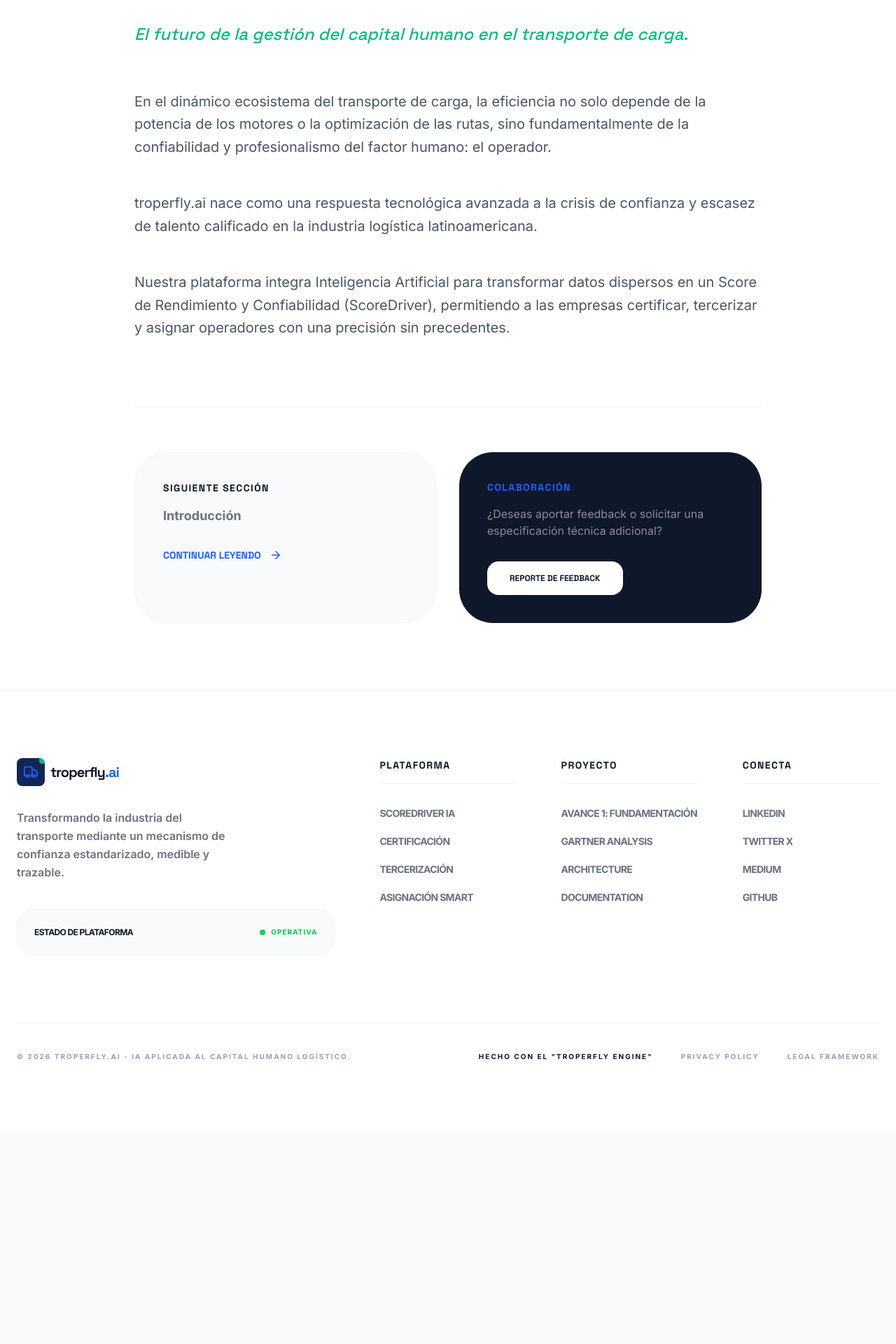
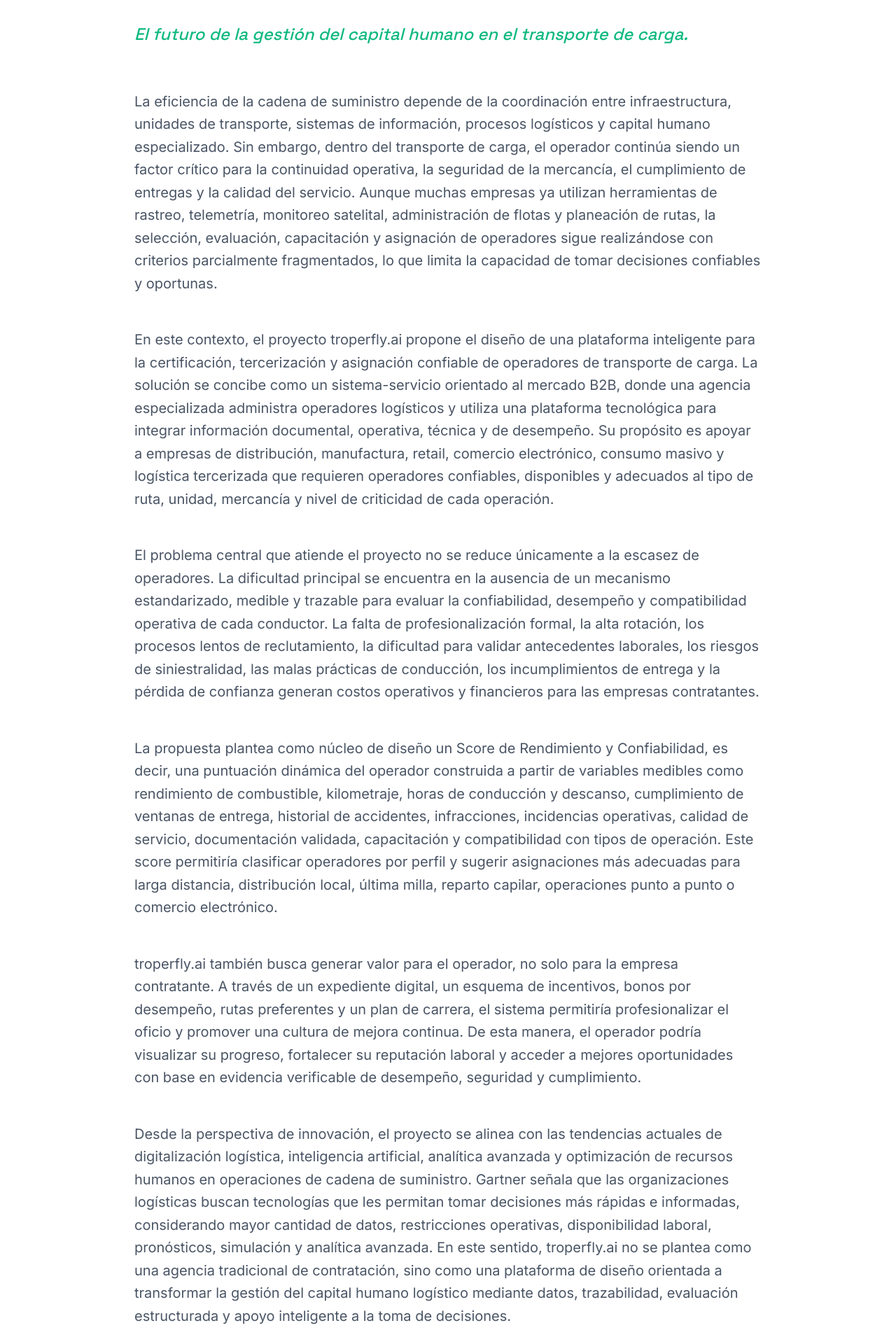
Before and after one commit to sajero/troperfly, a React (Vite) app: page /1 in a window 1280 px wide. Shown: the part 300-2220 px from the top of the page at 70% size. Before the commit the page ends 1913 px from the top, so only its background shows below. Built offline with nearby package versions, Linux system fonts and the light colour scheme.

Commit message:
Main Commit Troperfly

```diff
--- a/src/data/sections.ts
+++ b/src/data/sections.ts
@@ -14,9 +14,13 @@ export const SECTIONS: SectionContent[] = [
     subtitle: "El futuro de la gestión del capital humano en el transporte de carga.",
     category: "context",
     content: [
-      "En el dinámico ecosistema del transporte de carga, la eficiencia no solo depende de la potencia de los motores o la optimización de las rutas, sino fundamentalmente de la confiabilidad y profesionalismo del factor humano: el operador.",
-      "troperfly.ai nace como una respuesta tecnológica avanzada a la crisis de confianza y escasez de talento calificado en la industria logística latinoamericana.",
-      "Nuestra plataforma integra Inteligencia Artificial para transformar datos dispersos en un Score de Rendimiento y Confiabilidad (ScoreDriver), permitiendo a las empresas certificar, tercerizar y asignar operadores con una precisión sin precedentes."
+      "La eficiencia de la cadena de suministro depende de la coordinación entre infraestructura, unidades de transporte, sistemas de información, procesos logísticos y capital humano especializado. Sin embargo, dentro del transporte de carga, el operador continúa siendo un factor crítico para la continuidad operativa, la seguridad de la mercancía, el cumplimiento de entregas y la calidad del servicio. Aunque muchas empresas ya utilizan herramientas de rastreo, telemetría, monitoreo satelital, administración de flotas y planeación de rutas, la selección, evaluación, capacitación y asignación de operadores sigue realizándose con criterios parcialmente fragmentados, lo que limita la capacidad de tomar decisiones confiables y oportunas.",
+      "En este contexto, el proyecto troperfly.ai propone el diseño de una plataforma inteligente para la certificación, tercerización y asignación confiable de operadores de transporte de carga. La solución se concibe como un sistema-servicio orientado al mercado B2B, donde una agencia especializada administra operadores logísticos y utiliza una plataforma tecnológica para integrar información documental, operativa, técnica y de desempeño. Su propósito es apoyar a empresas de distribución, manufactura, retail, comercio electrónico, consumo masivo y logística tercerizada que requieren operadores confiables, disponibles y adecuados al tipo de ruta, unidad, mercancía y nivel de criticidad de cada operación.",
+      "El problema central que atiende el proyecto no se reduce únicamente a la escasez de operadores. La dificultad principal se encuentra en la ausencia de un mecanismo estandarizado, medible y trazable para evaluar la confiabilidad, desempeño y compatibilidad operativa de cada conductor. La falta de profesionalización formal, la alta rotación, los procesos lentos de reclutamiento, la dificultad para validar antecedentes laborales, los riesgos de siniestralidad, las malas prácticas de conducción, los incumplimientos de entrega y la pérdida de confianza generan costos operativos y financieros para las empresas contratantes.",
+      "La propuesta plantea como núcleo de diseño un Score de Rendimiento y Confiabilidad, es decir, una puntuación dinámica del operador construida a partir de variables medibles como rendimiento de combustible, kilometraje, horas de conducción y descanso, cumplimiento de ventanas de entrega, historial de accidentes, infracciones, incidencias operativas, calidad de servicio, documentación validada, capacitación y compatibilidad con tipos de operación. Este score permitiría clasificar operadores por perfil y sugerir asignaciones más adecuadas para larga distancia, distribución local, última milla, reparto capilar, operaciones punto a punto o comercio electrónico.",
+      "troperfly.ai también busca generar valor para el operador, no solo para la empresa contratante. A través de un expediente digital, un esquema de incentivos, bonos por desempeño, rutas preferentes y un plan de carrera, el sistema permitiría profesionalizar el oficio y promover una cultura de mejora continua. De esta manera, el operador podría visualizar su progreso, fortalecer su reputación laboral y acceder a mejores oportunidades con base en evidencia verificable de desempeño, seguridad y cumplimiento.",
+      "Desde la perspectiva de innovación, el proyecto se alinea con las tendencias actuales de digitalización logística, inteligencia artificial, analítica avanzada y optimización de recursos humanos en operaciones de cadena de suministro. Gartner señala que las organizaciones logísticas buscan tecnologías que les permitan tomar decisiones más rápidas e informadas, considerando mayor cantidad de datos, restricciones operativas, disponibilidad laboral, pronósticos, simulación y analítica avanzada. En este sentido, troperfly.ai no se plantea como una agencia tradicional de contratación, sino como una plataforma de diseño orientada a transformar la gestión del capital humano logístico mediante datos, trazabilidad, evaluación estructurada y apoyo inteligente a la toma de decisiones.",
+      "Por lo tanto, este primer avance tiene como finalidad fundamentar el problema de diseño, identificar las necesidades reales de los usuarios involucrados, formular técnicamente el reto a resolver, establecer especificaciones preliminares medibles y generar alternativas conceptuales iniciales. La intención es construir una base sólida para evolucionar el proyecto hacia una solución viable, escalable y alineada con las necesidades actuales del transporte de carga y la cadena de suministro."
     ]
   },
   {
@@ -25,9 +29,14 @@ export const SECTIONS: SectionContent[] = [
     subtitle: "Análisis de la crisis de confianza en el transporte.",
     category: "context",
     content: [
-      "La falta de un mecanismo estandarizado, medible y trazable genera una ausencia de confianza que impacta directamente en los costos operativos y financieros de las empresas.",
-      "Identificamos una asimetría de información: las empresas no tienen visibilidad real sobre el comportamiento histórico de los operadores, y los operadores no tienen una identidad digital que certifique su buen desempeño.",
-      "Esta desconexión genera riesgos de seguridad, incrementa la rotación de personal y eleva las primas de seguros."
+      "El problema de diseño se ubica en el sector logístico y de transporte de carga, particularmente en operaciones donde las empresas requieren operadores para cubrir rutas de larga distancia, distribución local, última milla, reparto capilar, comercio electrónico, entregas punto a punto y movimientos de mercancía de diferente criticidad. En este tipo de operación, la continuidad del servicio no depende únicamente de contar con unidades disponibles, sino de asignar al operador adecuado para cada tipo de ruta, carga y condición operativa.",
+      "En la práctica, muchas organizaciones enfrentan procesos de reclutamiento lentos, altos niveles de rotación, dificultad para validar referencias, baja trazabilidad del desempeño previo y limitada visibilidad sobre la confiabilidad real del operador. A esto se suman riesgos asociados a siniestros, incumplimiento de horarios, malas prácticas operativas, posibles problemas de consumo de sustancias, incidentes de seguridad, pérdidas de confianza, conflictos en puntos de entrega y baja calidad en la atención al cliente.",
+      "El avance inicial del equipo identifica tres fricciones principales: complejidad en atracción y retención, riesgos de confiabilidad y siniestralidad, y baja eficiencia operativa por falta de perfiles adecuados para entregas punto a punto, distribución de última milla, reparto capilar y comercio electrónico. Estas fricciones muestran que el problema no debe formularse únicamente como falta de choferes, sino como una deficiencia estructural en la gestión, evaluación, profesionalización y asignación del capital humano logístico.",
+      "Desde una perspectiva de diseño, el reto consiste en crear una solución que permita transformar información dispersa del operador en criterios objetivos para la toma de decisiones. La agencia inteligente propuesta debería integrar variables como tipo de licencia, experiencia, historial de entregas, cumplimiento de ventanas de tiempo, eficiencia de combustible, respeto a horas de descanso, historial de accidentes, infracciones, antecedentes laborales verificables, resultados de pruebas permitidas por la normativa, aptitud médica ocupacional, calidad de servicio y compatibilidad con tipos de unidad y operación.",
+      "El entorno operativo donde funcionaría troperfly.ai involucra a empresas de transporte, centros de distribución, operadores logísticos, clientes industriales, empresas de consumo masivo, comercios de última milla, responsables de seguridad patrimonial, áreas de recursos humanos, coordinadores de tráfico y operadores de carga. Cada actor observa una parte distinta del problema, pero todos convergen en una necesidad común: reducir la incertidumbre en la selección y asignación de operadores mediante información confiable, medible y trazable.",
+      "La necesidad central del proyecto puede expresarse de la siguiente forma:",
+      "Diseñar una plataforma inteligente que permita evaluar, certificar, clasificar y asignar operadores de transporte de carga con base en indicadores verificables de desempeño, seguridad, cumplimiento, aptitud ocupacional, calidad de servicio y compatibilidad operativa, con el fin de mejorar la confiabilidad logística y profesionalizar el oficio del operador.",
+      "El proyecto se delimita al diseño conceptual de una plataforma de tercerización especializada. No se pretende implementar de inmediato un software comercial completo, ni automatizar decisiones laborales sensibles sin revisión humana. El objetivo del Avance 1 es establecer la base del proyecto: contexto, usuarios, necesidades, problema técnico, requerimientos medibles y alternativas conceptuales."
     ]
   },
   {
```
